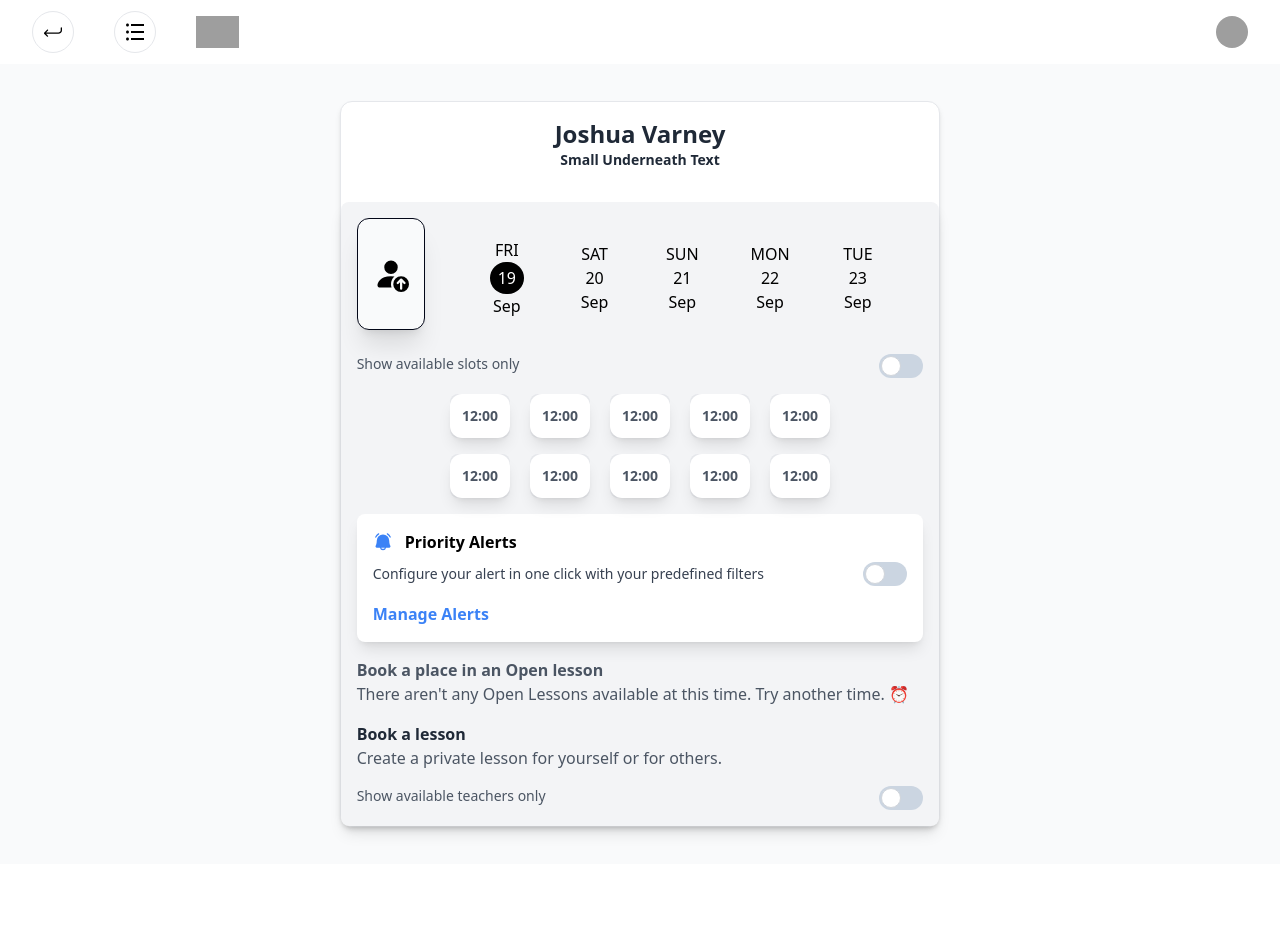
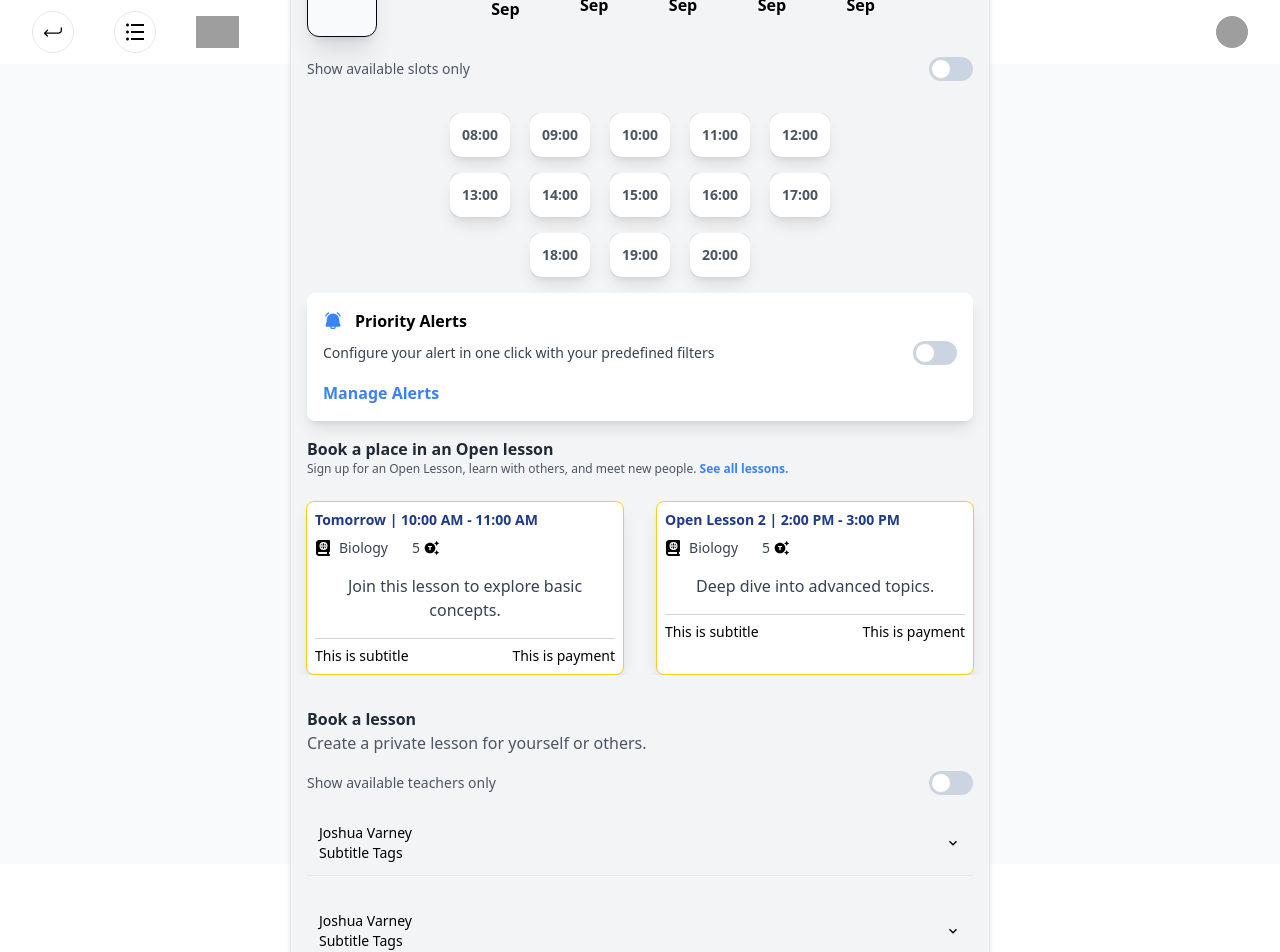
Before and after one commit to Josh-Varney/TSAPP, a React (Create React App) app in the folder ts-app/: page /teacher-sessions/booking in a window 1280 px wide. Shown: the top 952 px of the page. Before the commit the page ends 864 px from the top, so only its background shows below. Built offline with nearby package versions, Linux system fonts and the light colour scheme; no server answers; sample sign-in values are in the browser's storage; grey boxes are pictures that could not be loaded.

Commit message:
formatting-booking-page

```diff
--- a/ts-app/src/components/teacher-activites/aspects/full-screen-card.jsx
+++ b/ts-app/src/components/teacher-activites/aspects/full-screen-card.jsx
@@ -3,34 +3,43 @@
 import TeacherSwapCard from './small-teacher-swap-card';
 import ToggleSwitch from './toggle';
 import GetNotifiedCard from './alert-card';
-import Carousel from './time-carousel';
+import TimeCarousel from './time-carousel';
+import OpenLessonsCarousel from './open-lesson-carousel';
+import DropdownList from './list-dropdown';
 
 const FullScreenCard = () => {
   const [selectedCard, setSelectedCard] = useState(null);
   const [slotsAvailable, setSlotsAvailable] = useState(false);
   const [notificationEnabled, setNotificationsEnabled] = useState(false);
-  const [openLessonEnabled, setOpenLessonEnabled] = useState(false);
+  const [openLessonEnabled, setOpenLessonEnabled] = useState(true);
   const [bookLessonEnabled, setBookLessonEnabled] = useState(true);
 
-  const miniCards = Array.from({ length: 10 }, (_, index) => index);
+  // Generate time slots from 08:00 to 20:00 (24-hour format)
+  const timeSlots = Array.from({ length: 13 }, (_, index) => {
+    const hour = 8 + index;
+    return `${hour.toString().padStart(2, '0')}:00`;
+  });
 
   // Function to render rows of MiniCards
   const renderMiniCardRows = (cards) => {
-    return cards.reduce((rows, _, index) => {
+    const rows = cards.reduce((acc, time, index) => {
       if (index % 5 === 0) {
-        rows.push([]);
+        acc.push([]);
       }
-      rows[rows.length - 1].push(
+      acc[acc.length - 1].push(
         <MiniCard
           key={index}
           id={index}
+          time={time}
           isSelected={selectedCard === index}
           onCardClick={setSelectedCard}
         />
       );
-      return rows;
-    }, []).map((row, rowIndex) => (
-      <div key={rowIndex} className="flex flex-row justify-center space-x-5 mt-4 flex-wrap">
+      return acc;
+    }, []);
+
+    return rows.map((row, rowIndex) => (
+      <div key={rowIndex} className="flex flex-row justify-center space-x-5 mt-4">
         {row}
       </div>
     ));
@@ -38,24 +47,34 @@
 
   return (
     <div className="flex items-center justify-center h-screen bg-gray-50">
-      <div className="bg-white shadow-md rounded-xl space-y-4 border border-gray-200">
-        <div className="text-center p-4">
+      {/* Controls the height and width of the screen */}
+      <div className="bg-white shadow-md rounded-xl border border-gray-200 w-[700px] items-center overflow-auto">
+        <div className="text-center">
           <h1 className="text-2xl font-bold text-gray-800">Joshua Varney</h1>
-          <h2 className="text-sm font-bold text-gray-800">Small Underneath Text</h2>
+          <h2 className="text-sm font-bold text-gray-600">Small Underneath Text</h2>
         </div>
 
         <div className="bg-[#f3f4f6] p-4 rounded-lg shadow-lg">
-          <div className="flex flex-row space-x-4">
+          <div className="flex flex-row items-center space-x-4">
             <TeacherSwapCard />
-            <Carousel className='flex flex-row'/>
+            <TimeCarousel slideData={[
+              { day: 'FRI', date: '19', month: 'Sep' },
+              { day: 'SAT', date: '20', month: 'Sep' },
+              { day: 'SUN', date: '21', month: 'Sep' },
+              { day: 'MON', date: '22', month: 'Sep' },
+              { day: 'TUE', date: '23', month: 'Sep' },
+              { day: 'WED', date: '24', month: 'Sep' },
+            ]} />
           </div>
 
-          <div className="flex flex-row justify-between mt-4">
-            <p className="mb-0 text-gray-600 text-sm text-center">Show available slots only</p>
+          <div className="flex flex-row justify-between mt-4 items-center">
+            <p className="mb-0 text-gray-600 text-sm">Show available slots only</p>
             <ToggleSwitch />
           </div>
 
-          {renderMiniCardRows(miniCards)}
+          <div className='flex flex-col items-center mt-4'>
+            {renderMiniCardRows(timeSlots)}
+          </div>
 
           <div className="mt-4">
             {!notificationEnabled && <GetNotifiedCard />}
@@ -70,7 +89,8 @@
             ) : (
               <div>
                 <p className="text-gray-800 font-semibold">Book a place in an Open lesson</p>
-                <p className="text-gray-600">There aren't any Open Lessons available at this time. Try another time. ⏰</p>
+                <p className="text-gray-600 text-xs">Sign up for an Open Lesson, learn with others, and meet new people. <a className='text-blue-500 font-bold' href='#'>See all lessons.</a></p>
+                <OpenLessonsCarousel />
               </div>
             )}
           </div>
@@ -81,25 +101,28 @@
                 <p className="text-gray-800 font-semibold">Book a lesson</p>
                 <p className="text-gray-600">There aren't any Lessons available at this time. Try another time. ⏰</p>
 
-                <div className="flex flex-row justify-between mt-4">
-                  <p className="mb-0 text-gray-600 text-sm text-center">Show available teachers only</p>
+                <div className="flex flex-row justify-between mt-4 items-center">
+                  <p className="mb-0 text-gray-600 text-sm">Show available teachers only</p>
                   <ToggleSwitch />
                 </div>
               </div>
             ) : (
               <div>
                 <p className="text-gray-800 font-semibold">Book a lesson</p>
-                <p className="text-gray-600">Create a private lesson for yourself or for others.</p>
+                <p className="text-gray-600">Create a private lesson for yourself or others.</p>
 
-                <div className="flex flex-row justify-between mt-4">
-                  <p className="mb-0 text-gray-600 text-sm text-center">Show available teachers only</p>
+                <div className="flex flex-row justify-between mt-4 items-center">
+                  <p className="mb-0 text-gray-600 text-sm">Show available teachers only</p>
                   <ToggleSwitch />
                 </div>
               </div>
-
             )}
             {/* Display of available teachers at the time that the user has selected */}
             {/* This could be a dropdown list with teacher options */}
+
+            <div>
+              <DropdownList />
+            </div>
           </div>
         </div>
       </div>
--- a/ts-app/src/components/teacher-activites/aspects/list-dropdown.jsx
+++ b/ts-app/src/components/teacher-activites/aspects/list-dropdown.jsx
@@ -0,0 +1,34 @@
+import React from 'react';
+import { MdOutlineKeyboardArrowDown } from "react-icons/md";
+
+const DropdownList = () => {
+  // Sample list of items to display
+  const items = [
+    { name: 'Joshua Varney', subtitle: 'Subtitle Tags' },
+    { name: 'Joshua Varney', subtitle: 'Subtitle Tags' },
+    { name: 'Joshua Varney', subtitle: 'Subtitle Tags' }
+  ];
+
+  return (
+    <div>
+      {items.map((item, index) => (
+        <div key={index}>
+          {/* List item */}
+          <ul className='mt-4 p-3'>
+            <div className='flex flex-row justify-between items-center'>
+              <div className='flex flex-col'>
+                <p className='text-sm'>{item.name}</p>
+                <p className='text-sm'>{item.subtitle}</p>
+              </div>
+              <MdOutlineKeyboardArrowDown />
+            </div>
+          </ul>
+          {/* Separator */}
+          <div className="border-t w-full h-2"></div>
+        </div>
+      ))}
+    </div>
+  );
+};
+
+export default DropdownList;
--- a/ts-app/src/components/teacher-activites/aspects/mini-time-card.jsx
+++ b/ts-app/src/components/teacher-activites/aspects/mini-time-card.jsx
@@ -1,6 +1,6 @@
 import React from 'react';
 
-const MiniCard = ({ id, isSelected, onCardClick }) => {
+const MiniCard = ({ id, time, isSelected, onCardClick }) => {
   return (
     <div
       className={`flex items-center justify-center rounded-lg transition-all duration-300 ease-in-out ${isSelected ? 'bg-gray-800' : 'bg-gray-200'}`}
@@ -10,7 +10,7 @@
         className={`shadow-lg p-3 flex flex-col items-center justify-between rounded-xl transition-all duration-300 ease-in-out ${isSelected ? 'bg-gray-700 text-white' : 'bg-white text-gray-600'}`}
       >
         <p className="text-center text-sm font-semibold">
-          12:00
+          {time}
         </p>
       </div>
     </div>
--- /dev/null
+++ b/ts-app/src/components/teacher-activites/aspects/open-lesson-carousel.jsx
@@ -0,0 +1,90 @@
+import React, { useState } from 'react';
+import { CarouselProvider, Slider, Slide } from 'pure-react-carousel';
+import 'pure-react-carousel/dist/react-carousel.es.css';
+import { FaBookAtlas } from "react-icons/fa6";
+import { MdGeneratingTokens } from "react-icons/md";
+
+const OpenLessonsCarousel = ({ lessonsData }) => {
+  const [currentSlide, setCurrentSlide] = useState(0); // State to manage current slide
+
+  const handleSlideClick = (index) => {
+    setCurrentSlide(index); // Shift the carousel to the clicked slide
+  };
+
+  return (
+    <div className="flex flex-row justify-center items-center w-full mt-6 mb-4">
+      <CarouselProvider
+        totalSlides={lessonsData.length}
+        visibleSlides={2} // Show two slides at a time
+        isIntrinsicHeight={true}
+        currentSlide={currentSlide} // Controlled slide index
+      >
+        <Slider className="flex px-4">
+          {lessonsData.map((lesson, index) => (
+            <Slide
+              index={index}
+              key={index}
+              onClick={() => handleSlideClick(index)} // Handle click event
+            >
+              {/* Add margin between cards */}
+              <div
+                className='p-2 shadow-lg rounded-lg h-full flex flex-col mx-4 border border-yellow-400 bg-white'
+              >
+                <div className='flex flex-row justify-items-start mb-2'>
+                    {/* Title */}
+                    <h1 className="font-bold text-sm text-blue-900">
+                        {lesson.title} | {lesson.time}
+                    </h1>
+                </div>
+
+                <div className='flex flex-row space-x-6 mb-4 justify-items-start '>
+                    {/* Description */}
+                    <div className='flex flex-row space-x-2 items-center'>
+                        <FaBookAtlas />
+                        <p className="text-gray-700 text-sm text-center">
+                            Biology
+                        </p>
+                    </div>
+                    <div className='flex flex-row space-x-1 items-center'>
+                        <p className="text-gray-700 text-sm text-center">
+                        5
+                        </p>
+                        <MdGeneratingTokens />
+                    </div>
+
+                </div>
+
+                {/* Description */}
+                <p className="text-gray-700 text-center mb-4">
+                  {lesson.description}
+                </p>
+
+                {/* Separator */}
+                <div className="border-t w-full border-gray-300 h-2"></div>
+
+
+                {/* Time */}
+                <div className='flex flex-row justify-between items-center'>
+                    <p className='text-sm'>This is subtitle</p>
+                    <p className='text-sm'>This is payment</p>
+                </div>
+              </div>
+            </Slide>
+          ))}
+        </Slider>
+      </CarouselProvider>
+    </div>
+  );
+};
+
+// Default lessonsData if not provided as prop
+OpenLessonsCarousel.defaultProps = {
+  lessonsData: [
+    { title: 'Tomorrow', description: 'Join this lesson to explore basic concepts.', time: '10:00 AM - 11:00 AM' },
+    { title: 'Open Lesson 2', description: 'Deep dive into advanced topics.', time: '2:00 PM - 3:00 PM' },
+    { title: 'Open Lesson 3', description: 'Interactive hands-on session.', time: '10:00 AM - 11:00 AM' },
+    { title: 'Open Lesson 4', description: 'Practical workshop on key skills.', time: '2:00 PM - 3:00 PM' },
+  ],
+};
+
+export default OpenLessonsCarousel;
--- a/ts-app/src/components/teacher-activites/aspects/scheduler-nav.jsx
+++ b/ts-app/src/components/teacher-activites/aspects/scheduler-nav.jsx
@@ -16,7 +16,7 @@
     <Disclosure as="nav" className="bg-white shadow">
       {({ open }) => (
         <>
-          <div className="mx-auto max-w-7xl px-2 sm:px-6 lg:px-8">
+          <div className="mx-auto max-w-7xl sm:px-6 lg:px-8">
             <div className="relative flex h-16 items-center justify-between">
               {/* Mobile menu button */}
                 <div className="flex flex-1 space-x-10 items-center justify-center sm:items-stretch sm:justify-start">
--- a/ts-app/src/components/teacher-activites/aspects/small-teacher-swap-card.jsx
+++ b/ts-app/src/components/teacher-activites/aspects/small-teacher-swap-card.jsx
@@ -3,7 +3,7 @@
 
 const TeacherSwapCard = () => {
     return (
-        <div className="bg-gray-50 rounded-xl shadow-xl h-28 w-20 flex items-center justify-center border border-slate-950">
+        <div className="bg-gray-50 rounded-xl shadow-xl hover:shadow-2xl h-28 w-20 flex items-center justify-center border border-slate-950 cursor-pointer">
             <BsPersonFillUp  acher className="text-black text-4xl" />
         </div>
     );
--- a/ts-app/src/components/teacher-activites/aspects/time-carousel.jsx
+++ b/ts-app/src/components/teacher-activites/aspects/time-carousel.jsx
@@ -2,7 +2,7 @@
 import { CarouselProvider, Slider, Slide } from 'pure-react-carousel';
 import 'pure-react-carousel/dist/react-carousel.es.css';
 
-const Carousel = ({ slideData }) => {
+const TimeCarousel = ({ slideData }) => {
   const [currentSlide, setCurrentSlide] = useState(0); // State to manage current slide
 
   const handleSlideClick = (index) => {
@@ -12,8 +12,8 @@
   return (
     <div className="flex flex-row justify-center items-center w-full">
       <CarouselProvider
-        naturalSlideWidth={150}
-        naturalSlideHeight={150}
+        naturalSlideWidth={125}
+        naturalSlideHeight={125}
         totalSlides={slideData.length}
         visibleSlides={5}
         isIntrinsicHeight={true}
@@ -31,9 +31,9 @@
                   currentSlide === index ? '' : ''
                 }`}
               >
-                <h1>{slide.day}</h1>
+                <h1 className="font-semibold">{slide.day}</h1>
                 <h1
-                  className={`${
+                  className={`font-bold ${
                     currentSlide === index
                       ? 'rounded-full bg-black text-white px-2 py-1'
                       : ''
@@ -41,7 +41,7 @@
                 >
                   {slide.date}
                 </h1>
-                <h1>{slide.month}</h1>
+                <h1 className="font-semibold">{slide.month}</h1>
               </div>
             </Slide>
           ))}
@@ -52,7 +52,7 @@
 };
 
 // Default slideData if not provided as prop
-Carousel.defaultProps = {
+TimeCarousel.defaultProps = {
   slideData: [
     { day: 'FRI', date: '19', month: 'Sep' },
     { day: 'SAT', date: '20', month: 'Sep' },
@@ -63,4 +63,4 @@
   ],
 };
 
-export default Carousel;
+export default TimeCarousel;
```
